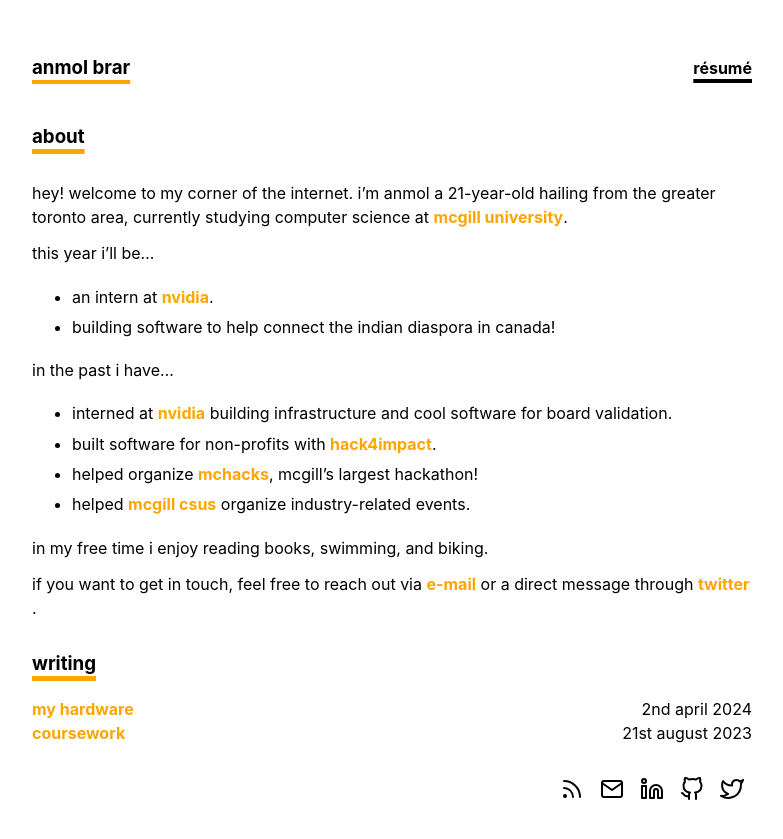
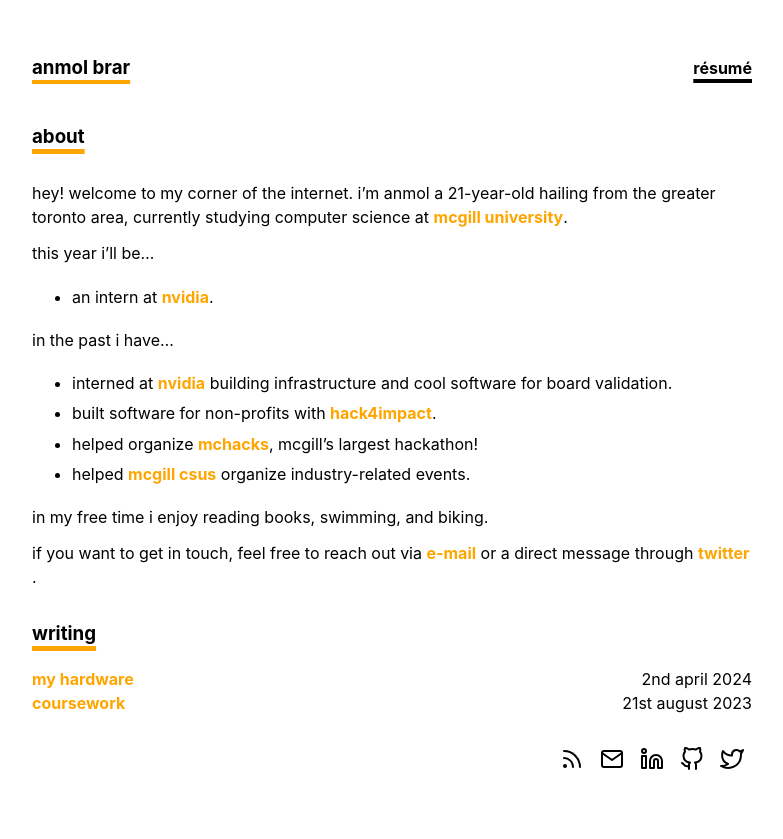
Before and after one commit to brarsanmol/brarsanmol.github.io, a Jekyll site: the page built from index.markdown, in a window 1280 px wide. Shown: the top 839 px of the page, without its empty margins (248-1031 px from the left). Built offline with Jekyll 4.4.1, drawn with Linux system fonts in a browser that asks for light colours.

Commit message:
🪚 update about section

```diff
--- a/_config.yml
+++ b/_config.yml
@@ -25,7 +25,6 @@ about: |
 
   this year i'll be...
     * an intern at [nvidia](https://nvidia.com).
-    * building software to help connect the indian diaspora in canada!
 
   in the past i have...
     * interned at [nvidia](https://nvidia.com) building infrastructure and cool software for board validation.
```
